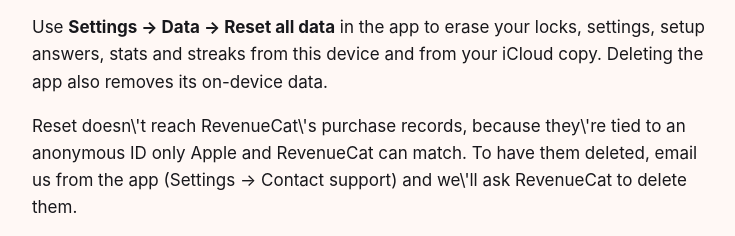
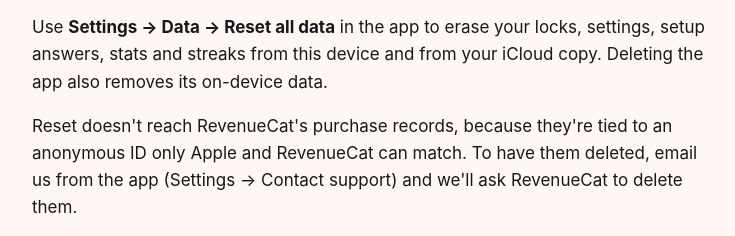
Before and after one commit to Nis7777/QUIZLOCK, a plain HTML site: page docs/privacy.html in a window 1280 px wide. Shown: the part 2984-3220 px from the top of the page, without its empty margins (270-1005 px from the left). Drawn offline with Linux system fonts and the light colour scheme.

Commit message:
Privacy policy: remove stray backslashes before apostrophes
Co-Authored-By: Claude Opus 5.5 <noreply@anthropic.com>
Claude-Session: https://claude.ai/code/session_01RemuYW2RVCJg28YbdJD2kv

```diff
--- a/docs/privacy.html
+++ b/docs/privacy.html
@@ -50,7 +50,7 @@
 
 <h2>11. Deleting your data</h2>
 <p>Use <strong>Settings → Data → Reset all data</strong> in the app to erase your locks, settings, setup answers, stats and streaks from this device and from your iCloud copy. Deleting the app also removes its on-device data.</p>
-<p>Reset doesn\'t reach RevenueCat\'s purchase records, because they\'re tied to an anonymous ID only Apple and RevenueCat can match. To have them deleted, email us from the app (Settings → Contact support) and we\'ll ask RevenueCat to delete them.</p>
+<p>Reset doesn't reach RevenueCat's purchase records, because they're tied to an anonymous ID only Apple and RevenueCat can match. To have them deleted, email us from the app (Settings → Contact support) and we'll ask RevenueCat to delete them.</p>
 <p>Cancelling a subscription is done in iOS Settings → your name → Subscriptions; resetting data doesn't cancel it.</p>
 
 <h2>12. Your rights (GDPR)</h2>
```
